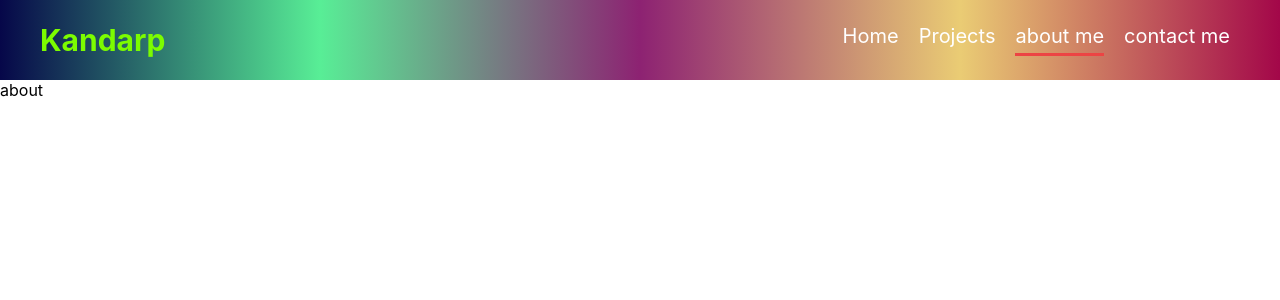
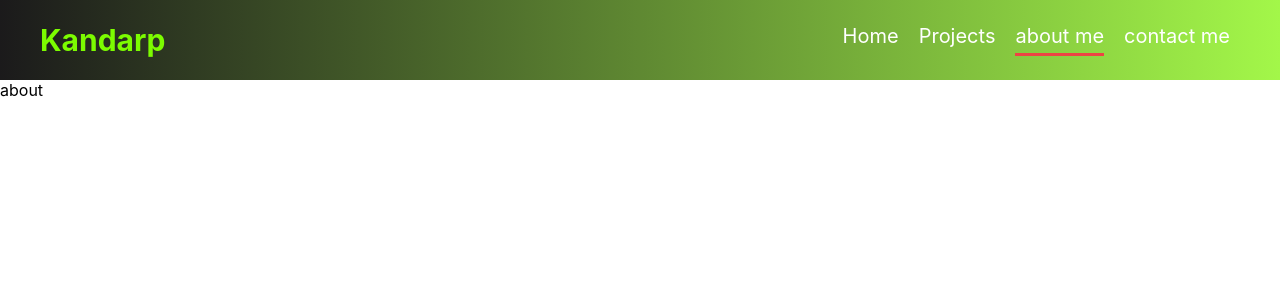
Before and after one commit to kandarp43/portfolio-NEXT, a Next.js app: page /about in a window 1280 px wide. Shown: the top 300 px of the page. Built offline with nearby package versions, Linux system fonts and the light colour scheme.

Commit message:
Navbar styling

```diff
--- a/Components/NavBar/NavBar.js
+++ b/Components/NavBar/NavBar.js
@@ -15,7 +15,9 @@ function NavBar() {
       <div className='nav-title'>Kandarp</div>
       <div className='nav-routes'>
         <div className={isActive('/')}>
-          <Link href='/'> Home</Link>
+          <Link href='/' draggable='false'>
+            Home
+          </Link>
         </div>
         <div className={isActive('/projects')}>
           <Link href='/projects'> Projects</Link>
--- a/Components/NavBar/navbar.css
+++ b/Components/NavBar/navbar.css
@@ -4,14 +4,7 @@
   justify-content: space-between;
   padding: 15px 40px;
   height: 10vh;
-  background: linear-gradient(
-    90deg,
-    #060749,
-    #58ee96,
-    #8d2272,
-    #eacc74,
-    #a30749
-  );
+  background: linear-gradient(90deg, #1b1a1b,#a3f749);
   color: #fff;
   font-size: 20px;
 }
--- a/pages/about.js
+++ b/pages/about.js
@@ -1,5 +1,14 @@
+import Head from 'next/head'
+
 function about() {
-  return <div>about</div>
+  return (
+    <>
+      <Head>
+        <title>About</title>
+      </Head>
+      about
+    </>
+  )
 }
 
 export default about
```
Also changed, not shown: pages/contact.js (+10 -1 lines).
